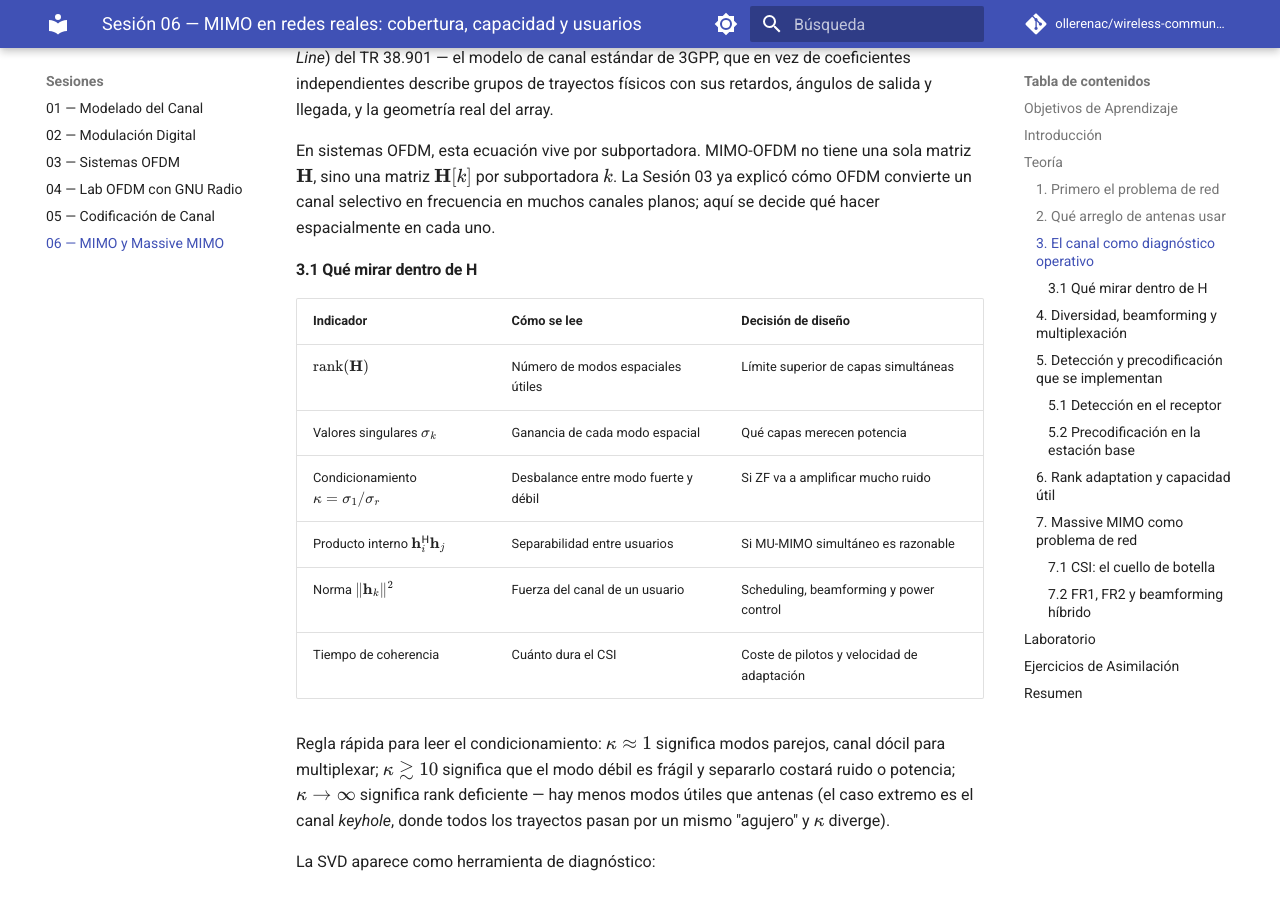
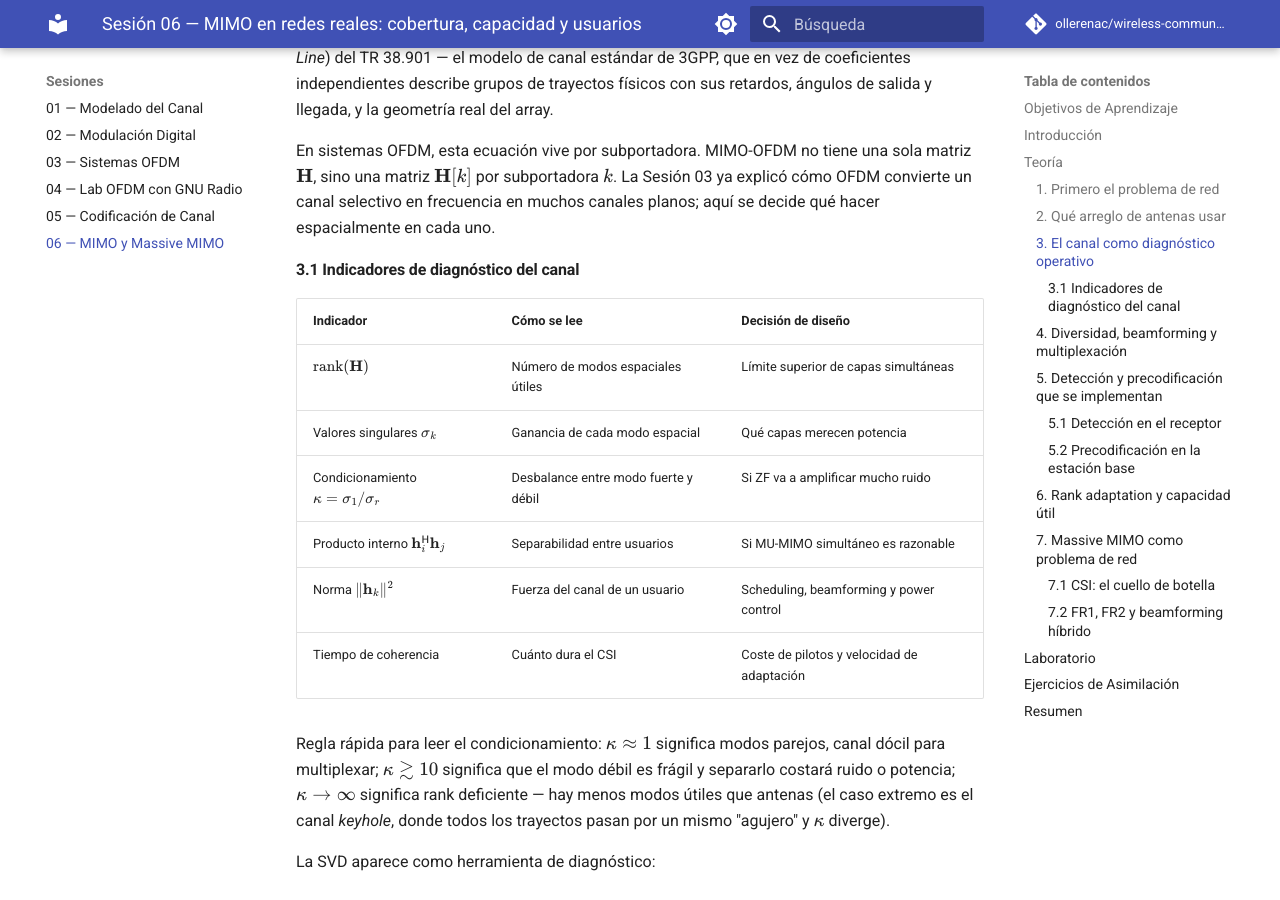
Before and after one commit to ollerenac/wireless-communication-systems, an MkDocs documentation site: the page built from docs/sessions/06-mimo-systems/index.md, in a window 1280 px wide and 900 px high, scrolled down 7188 px. Built offline with MkDocs 1.6.1 and Material for MkDocs 9.7.7, drawn with Linux system fonts in a browser that asks for light colours; comment, search, counter and statistics services are not loaded.

Commit message:
docs(06-mimo): rename §3.1 to 'Indicadores de diagnóstico del canal'
'Qué mirar dentro de H' had two problems: colloquial register, and
the coherence-time row of its own table is not readable from inside
an H snapshot — it is a temporal property of the channel. The new
title covers all six rows accurately. Cross-references use the
section number only, so none needed updating; the dictation script
keeps its spoken phrasing.

Co-Authored-By: Claude Fable 5 <noreply@anthropic.com>

```diff
--- a/docs/sessions/06-mimo-systems/index.md
+++ b/docs/sessions/06-mimo-systems/index.md
@@ -197,7 +197,7 @@ Significa dos cosas. **Independientes**: saber un coeficiente no predice los dem
 
 En sistemas OFDM, esta ecuación vive por subportadora. MIMO-OFDM no tiene una sola matriz $\mathbf{H}$, sino una matriz $\mathbf{H}[k]$ por subportadora $k$. La Sesión 03 ya explicó cómo OFDM convierte un canal selectivo en frecuencia en muchos canales planos; aquí se decide qué hacer espacialmente en cada uno.
 
-#### 3.1 Qué mirar dentro de H
+#### 3.1 Indicadores de diagnóstico del canal
 
 | Indicador | Cómo se lee | Decisión de diseño |
 |---|---|---|
```
